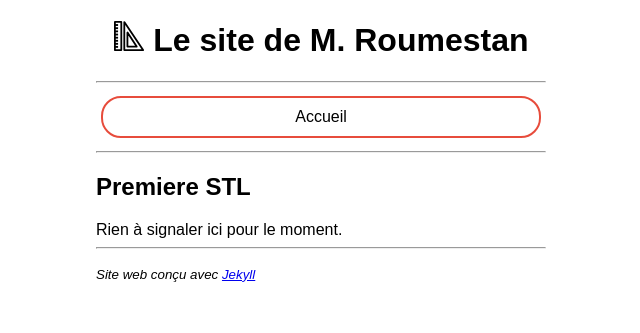
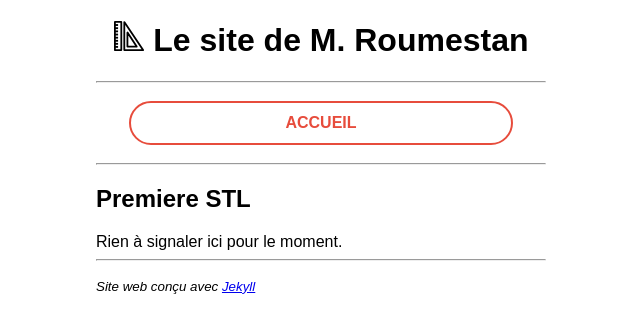
Before and after one commit to roumesta/roumestan.github.io, a Jekyll site: the page built from premiere_stl.html, in a window 1280 px wide. Shown: the top 333 px of the page, without its empty margins (319-959 px from the left). Built offline with Jekyll 4.4.1, drawn with Linux system fonts in a browser that asks for light colours.

Commit message:
Barre de navigation couleur

```diff
--- a/_includes/header.html
+++ b/_includes/header.html
@@ -6,14 +6,13 @@
 <hr>
 <nav>
     {% for item in site.data.navigation %}
-        <a href="{{ item.link }}" {% if page.url == item.link %}class="current"{% endif %} style="border: 2px solid #{{ item.color }};">{{ item.name }}</a>
+        <a href="{{ item.link }}" class="{{ item.color }}{% if page.url == item.link %} current{% endif %}">{{ item.name }}</a>
     {% endfor %}
 </nav>
 {% endif %}
-
 {% if page.url != "/" %}
 <hr>
 <nav>
-<a href="/" style="border: 2px solid #e74c3c;"> Accueil </a>
+<a href="/" class="red">Accueil</a>
 </nav>
 {% endif %}
--- a/_sass/main.scss
+++ b/_sass/main.scss
@@ -13,25 +13,83 @@
 nav {
     display: flex;
     flex-direction: column;
+    font-size: 16px;
 }
 
 nav a {
+    background: none;
+    border: 2px solid #000;
+    border-radius: 25px;
+    color: #000;
     display: block;
-    padding: 10px;
-    margin: 5px;
-    border-radius: 20px;
+    height: 40px;
+    line-height: 40px;
+    margin: 10px auto;
+    padding: 0 10px;
     text-align: center;
+    text-transform: uppercase;
     text-decoration: none;
-    color: black;
+    width: 80%;
+    font-weight: bold;
+}
+
+nav a:hover {
+    background-color: lightgray;
+    cursor: pointer;
+}
+
+nav a.green {
+    border-color: #27ae60;
+    color: #27ae60;
+}
+
+nav a.green:hover {
+    background-color: #27ae60;
+    color: #fff;
+}
+
+nav a.orange {
+    border-color: #e67e22;
+    color: #e67e22;
+}
+
+nav a.orange:hover {
+    background-color: #e67e22;
+    color: #fff;
+}
+
+nav a.blue {
+    border-color: #3498db;
+    color: #3498db;
+}
+
+nav a.blue:hover {
+    background-color: #3498db;
+    color: #fff;
+}
+
+nav a.purple {
+    border-color: #9b59b6;
+    color: #9b59b6;
+}
+
+nav a.purple:hover {
+    background-color: #9b59b6;
+    color: #fff;
+}
+
+nav a.red {
+    border-color: #e74c3c;
+    color: #e74c3c;
+}
+
+nav a.red:hover {
+    background-color: #e74c3c;
+    color: #fff;
 }
 
 nav a.current {
     background-color: #e74c3c;  /* Set the background color for the current page */
-}
-
-/* Add hover effect */
-nav a:hover {
-    background-color: lightgray;  /* Set the background color on hover */
 }
 
 h1 a {
```
Also changed, not shown: _data/navigation.yml (+5 -5 lines).
